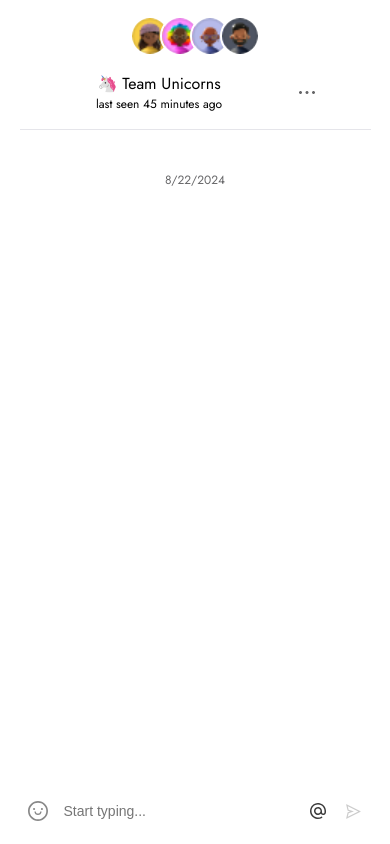
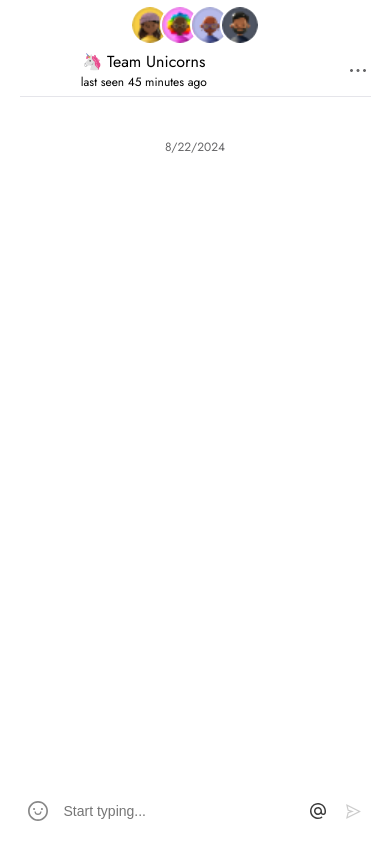
Before and after one commit to Pavl0ffN94/test_telekom, a Next.js app: page / in a window 390 px wide. Built offline with nearby package versions, Linux system fonts and the light colour scheme.

Commit message:
fix style header

```diff
--- a/components/header/style.module.css
+++ b/components/header/style.module.css
@@ -4,7 +4,7 @@
     display: flex;
     flex-direction: row;
     justify-content: space-evenly;
-    gap: 1rem;
+    gap: 5px;
     padding: 1rem;
 }
 
@@ -13,7 +13,7 @@
     flex-direction: row;
     align-items: center;
     justify-content: space-between;
-    width: 75%;
+    width: 50%;
 }
 
 .groupName{
@@ -63,10 +63,20 @@
     border: none;
 }
 
+@media (max-width: 750px) {
+    .icons{
+        width: 30%;
+    }
+    .groupName{
+        width: 70%;
+    }
+}
+
 @media (max-width: 575px) {
     .wrapper{
         flex-direction: column;
         align-items: center;
+        padding: 5px;
     }
     .icons{
         width: 100%;
@@ -79,5 +89,14 @@
         font-size: 12px;
         text-align: center;
     }
+}
 
+
+@media (max-width: 425px) {
+    .grop{
+        width: 100%;
+    }
+    .grop > span{
+       text-align: left;
+    }
 }
```
